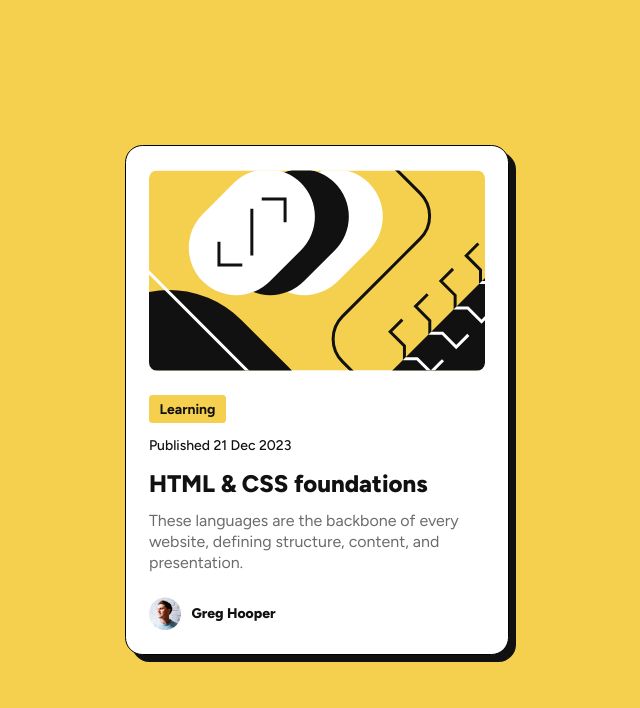
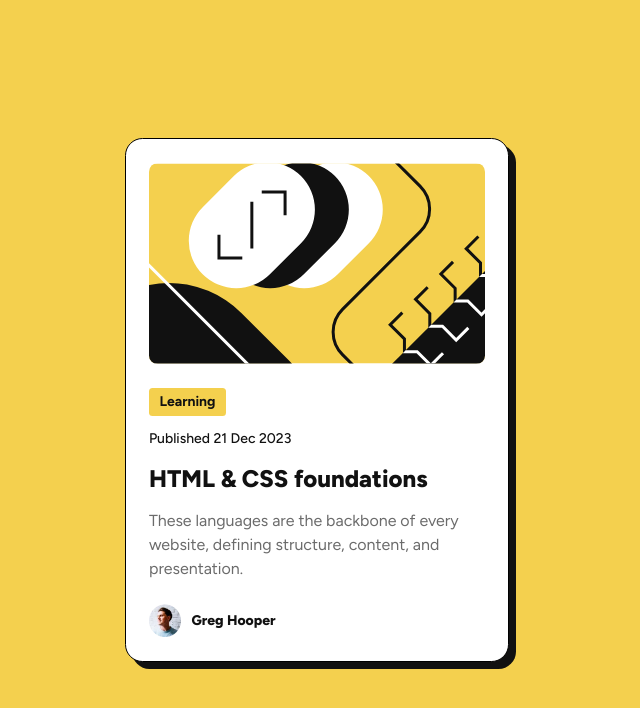
Before and after one commit to Tis-Ta/Blog-Card, a plain HTML site: page index.html in a window 1280 px wide. Shown: the whole page, without its empty margins (323-963 px from the left). Drawn offline with Linux system fonts and the light colour scheme.

Commit message:
final commit

```diff
--- a/style.css
+++ b/style.css
@@ -13,7 +13,7 @@ body {
     font-weight: 300;
     font-size: 0.875rem;
     color: #111;
-    line-height: 150%;
+    line-height: 1.5;
 }
 
 img {
@@ -62,7 +62,7 @@ main {
 .main-heading {
     font-size: clamp(1.25rem, 2vw, 1.5rem);
     font-weight: 800;
-    margin-block: .7em;
+    margin-block: .5em;
 }
 
 .main-heading__link {
```
